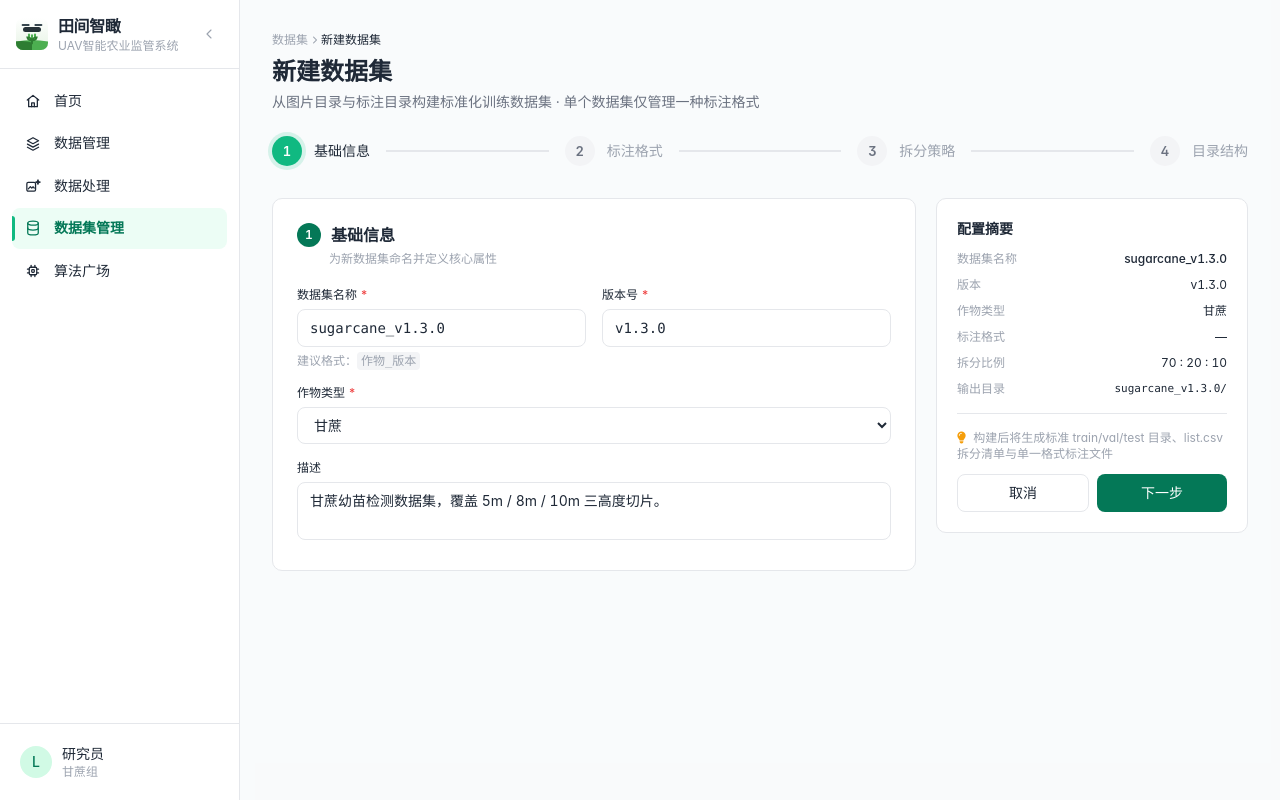
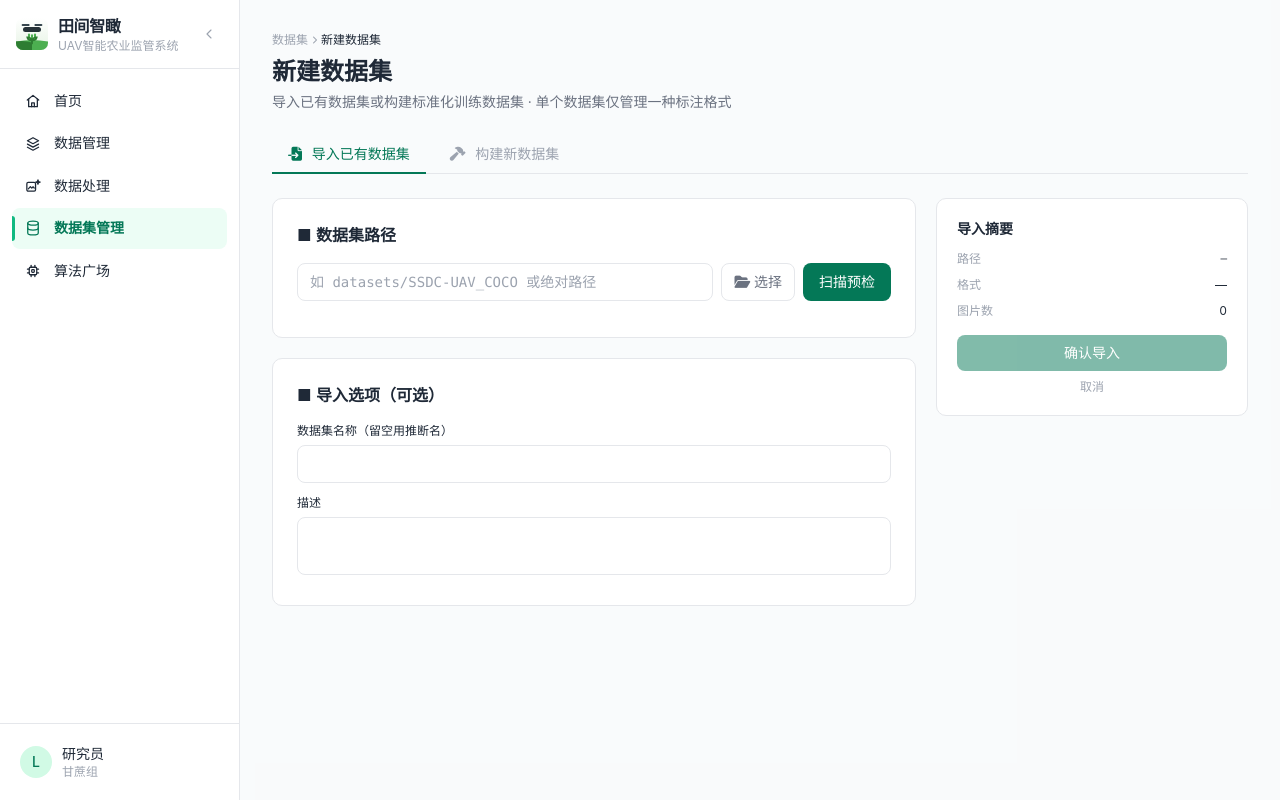
Before and after one commit to luoqianshi/UAV-Visual-Intelligence-System-in-Agriculture, a Vue app in the folder frontend/: page /dataset/dataset-new in a window 1280 px wide. Built offline with nearby package versions, Linux system fonts and the light colour scheme; a web font is replaced by a local one.

Commit message:
feat(dataset): DatasetNew 双 tab（导入可用/构建禁用提示）

```diff
--- a/frontend/src/views/dataset/DatasetNew.vue
+++ b/frontend/src/views/dataset/DatasetNew.vue
@@ -1,8 +1,70 @@
 <script setup lang="ts">
 import AppLayout from '@/components/layout/AppLayout.vue'
 import { ref, computed } from 'vue'
+import { useRouter } from 'vue-router'
+import { datasetsApi, type ScanResult } from '@/api/datasets'
 
-// 1:1 迁移 dataset/dataset-new.html：4 步向导（基本信息 → 标注格式 → 拆分策略 → 目录结构预览）
+const router = useRouter()
+const mode = ref<'import' | 'build'>('import')
+
+// ── 导入模式 ──
+const importPath = ref('')
+const scanResult = ref<ScanResult | null>(null)
+const importName = ref('')
+const importDesc = ref('')
+const scanning = ref(false)
+const importing = ref(false)
+const scanError = ref('')
+const importError = ref('')
+
+async function pickFolder() {
+  try {
+    const res = await datasetsApi.pickFolder()
+    if (res.data.path) importPath.value = res.data.path
+  } catch (e: any) {
+    scanError.value = e.message || '选择文件夹失败'
+  }
+}
+
+async function doScan() {
+  scanError.value = ''
+  scanResult.value = null
+  if (!importPath.value) { scanError.value = '请输入数据集目录路径'; return }
+  scanning.value = true
+  try {
+    const res = await datasetsApi.scan(importPath.value)
+    scanResult.value = res.data
+    if (!importName.value && res.data.valid) importName.value = ''
+  } catch (e: any) {
+    scanError.value = e.response?.data?.message || e.message || '扫描失败'
+  } finally {
+    scanning.value = false
+  }
+}
+
+async function doImport() {
+  importError.value = ''
+  if (!scanResult.value?.valid) { importError.value = '请先扫描并确认数据集'; return }
+  importing.value = true
+  try {
+    const res = await datasetsApi.import(importPath.value, importName.value || undefined, importDesc.value || undefined)
+    router.push(`/dataset/datasets/${res.data.dataset_id}`)
+  } catch (e: any) {
+    importError.value = e.response?.data?.message || e.message || '导入失败'
+  } finally {
+    importing.value = false
+  }
+}
+
+// 两 tab 共用的格式标签样式
+function formatTagStyle(fmt: string) {
+  if (fmt === 'YOLO') return { cls: 'tag tag-blue', style: '' }
+  if (fmt === 'COCO') return { cls: 'tag', style: 'background:#FEF3C7;color:#B45309;' }
+  if (fmt === 'VOC') return { cls: 'tag', style: 'background:#F3E8FF;color:#7E22CE;' }
+  return { cls: 'tag', style: '' }
+}
+
+// ── 构建模式（4 步向导，保留原逻辑，提交禁用 + 阶段二提示） ──
 const steps = [
   { n: 1, label: '基础信息' },
   { n: 2, label: '标注格式' },
@@ -125,7 +187,93 @@ async function submit() {
       <span class="text-ink-primary">新建数据集</span>
     </div>
     <h1 class="text-2xl font-semibold text-ink-primary mb-1">新建数据集</h1>
-    <p class="text-sm text-ink-secondary mb-6">从图片目录与标注目录构建标准化训练数据集 · 单个数据集仅管理一种标注格式</p>
+    <p class="text-sm text-ink-secondary mb-6">导入已有数据集或构建标准化训练数据集 · 单个数据集仅管理一种标注格式</p>
+
+    <!-- 模式切换 -->
+    <div class="flex gap-2 mb-6 border-b border-surface-border">
+      <button @click="mode = 'import'" class="px-4 py-2 text-sm font-medium border-b-2 -mb-px"
+        :class="mode === 'import' ? 'border-brand-700 text-brand-700' : 'border-transparent text-ink-tertiary hover:text-ink-secondary'">
+        <i class="fa-solid fa-file-import mr-1.5"></i> 导入已有数据集
+      </button>
+      <button @click="mode = 'build'" class="px-4 py-2 text-sm font-medium border-b-2 -mb-px"
+        :class="mode === 'build' ? 'border-brand-700 text-brand-700' : 'border-transparent text-ink-tertiary hover:text-ink-secondary'">
+        <i class="fa-solid fa-hammer mr-1.5"></i> 构建新数据集
+      </button>
+    </div>
+
+    <!-- 导入模式 -->
+    <div v-show="mode === 'import'" class="grid grid-cols-3 gap-5">
+      <div class="col-span-2 space-y-5">
+        <div class="bg-white border border-surface-border rounded-card p-6">
+          <h2 class="text-base font-semibold text-ink-primary mb-4">■ 数据集路径</h2>
+          <div class="flex gap-2 mb-3">
+            <input v-model="importPath" type="text" placeholder="如 datasets/SSDC-UAV_COCO 或绝对路径"
+              class="flex-1 px-3 py-2 bg-white border border-surface-border rounded-btn text-sm font-mono focus:outline-none focus:border-brand-300" />
+            <button @click="pickFolder" class="px-3 py-2 bg-white border border-surface-border hover:bg-surface-hover rounded-btn text-sm text-ink-secondary">
+              <i class="fa-solid fa-folder-open"></i> 选择
+            </button>
+            <button @click="doScan" :disabled="scanning"
+              class="px-4 py-2 bg-brand-700 hover:bg-brand-900 disabled:opacity-50 text-white rounded-btn text-sm font-medium">
+              {{ scanning ? '扫描中…' : '扫描预检' }}
+            </button>
+          </div>
+          <div v-if="scanError" class="mb-3 text-xs text-red-600 flex items-center gap-1.5">
+            <i class="fa-solid fa-circle-exclamation"></i>{{ scanError }}
+          </div>
+          <!-- 预检结果 -->
+          <div v-if="scanResult && scanResult.valid" class="bg-brand-50/50 border border-brand-100 rounded-btn p-4">
+            <div class="flex items-center gap-2 mb-3">
+              <i class="fa-solid fa-circle-check text-brand-700"></i>
+              <span class="text-sm font-medium text-ink-primary">{{ scanResult.message }}</span>
+              <span :class="formatTagStyle(scanResult.format!).cls" :style="formatTagStyle(scanResult.format!).style">{{ scanResult.format }}</span>
+            </div>
+            <div class="grid grid-cols-4 gap-3 text-xs">
+              <div><div class="text-ink-tertiary">图片数</div><div class="text-ink-primary font-semibold mt-0.5">{{ scanResult.image_count.toLocaleString() }}</div></div>
+              <div><div class="text-ink-tertiary">标注框数</div><div class="text-ink-primary font-semibold mt-0.5">{{ scanResult.object_count.toLocaleString() }}</div></div>
+              <div><div class="text-ink-tertiary">原图数</div><div class="text-ink-primary font-semibold mt-0.5">{{ scanResult.origin_image_count }}</div></div>
+              <div><div class="text-ink-tertiary">分辨率</div><div class="text-ink-primary font-semibold mt-0.5">{{ scanResult.image_size }}</div></div>
+            </div>
+            <div class="mt-2 text-xs text-ink-tertiary">类别：{{ scanResult.classes.join('、') }}</div>
+          </div>
+        </div>
+        <div class="bg-white border border-surface-border rounded-card p-6">
+          <h2 class="text-base font-semibold text-ink-primary mb-4">■ 导入选项（可选）</h2>
+          <div class="space-y-3">
+            <div>
+              <label class="block text-xs font-medium text-ink-primary mb-1.5">数据集名称（留空用推断名）</label>
+              <input v-model="importName" type="text" class="w-full px-3 py-2 bg-white border border-surface-border rounded-btn text-sm font-mono focus:outline-none focus:border-brand-300" />
+            </div>
+            <div>
+              <label class="block text-xs font-medium text-ink-primary mb-1.5">描述</label>
+              <textarea v-model="importDesc" rows="2" class="w-full px-3 py-2 bg-white border border-surface-border rounded-btn text-sm focus:outline-none focus:border-brand-300 resize-none"></textarea>
+            </div>
+          </div>
+        </div>
+      </div>
+      <div class="space-y-5">
+        <div class="bg-white border border-surface-border rounded-card p-5 sticky top-5">
+          <h3 class="text-sm font-semibold text-ink-primary mb-3">导入摘要</h3>
+          <div class="space-y-2.5 text-xs">
+            <div class="flex justify-between"><span class="text-ink-tertiary">路径</span><span class="font-mono text-[11px] text-right">{{ importPath || '—' }}</span></div>
+            <div class="flex justify-between"><span class="text-ink-tertiary">格式</span><span class="text-ink-primary">{{ scanResult?.format || '—' }}</span></div>
+            <div class="flex justify-between"><span class="text-ink-tertiary">图片数</span><span class="text-ink-primary">{{ scanResult?.image_count || 0 }}</span></div>
+          </div>
+          <div v-if="importError" class="mt-3 text-xs text-red-600">{{ importError }}</div>
+          <button @click="doImport" :disabled="importing || !scanResult?.valid"
+            class="mt-4 w-full px-3 py-2 bg-brand-700 hover:bg-brand-900 disabled:opacity-50 text-white rounded-btn text-sm font-medium">
+            {{ importing ? '导入中…' : '确认导入' }}
+          </button>
+          <router-link to="/dataset/datasets" class="mt-2 block text-center text-xs text-ink-tertiary hover:text-brand-700">取消</router-link>
+        </div>
+      </div>
+    </div>
+
+    <!-- 构建模式（4 步向导，提交禁用 + 阶段二提示） -->
+    <div v-show="mode === 'build'">
+      <div class="mb-4 bg-amber-50 border border-amber-200 rounded-card p-3 text-xs text-amber-700 flex items-center gap-2">
+        <i class="fa-solid fa-triangle-exclamation"></i>
+        数据集构建功能将在第二阶段实现，当前仅支持导入已有数据集。
+      </div>
 
       <!-- 成功提示 -->
       <div v-if="successMsg" class="mb-5 bg-brand-50 border border-brand-300 rounded-card p-4 flex items-start gap-3">
@@ -315,10 +463,10 @@ async function submit() {
               >下一步</button>
               <button
                 v-else
-              @click="submit"
-              :disabled="submitting"
-              class="flex-1 px-3 py-2 bg-brand-700 hover:bg-brand-900 disabled:opacity-50 text-white rounded-btn text-sm font-medium"
-            >{{ submitting ? '提交中…' : '构建数据集' }}</button>
+                disabled
+                class="flex-1 px-3 py-2 bg-brand-700 opacity-50 cursor-not-allowed text-white rounded-btn text-sm font-medium"
+              >第二阶段实现</button>
+            </div>
           </div>
         </div>
       </div>
```
Lines whose indentation alone changed are shown as unchanged.
